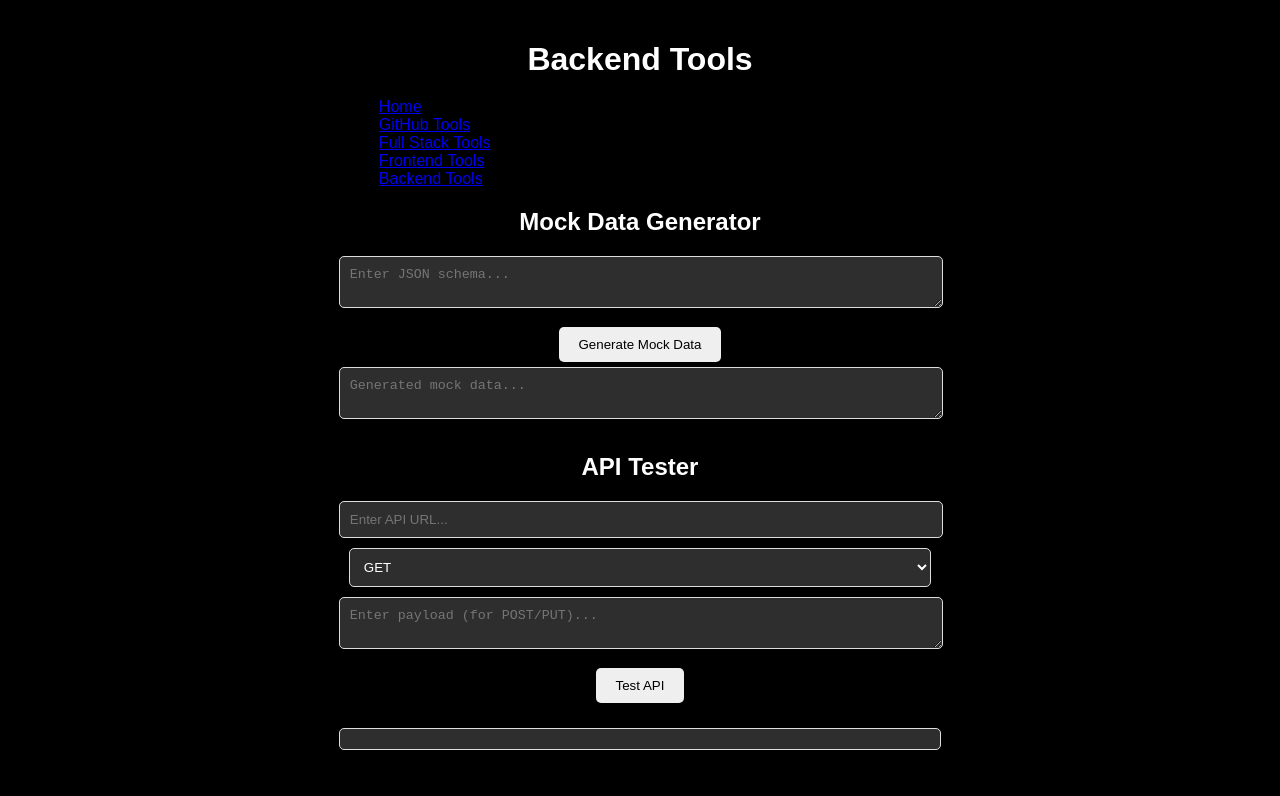
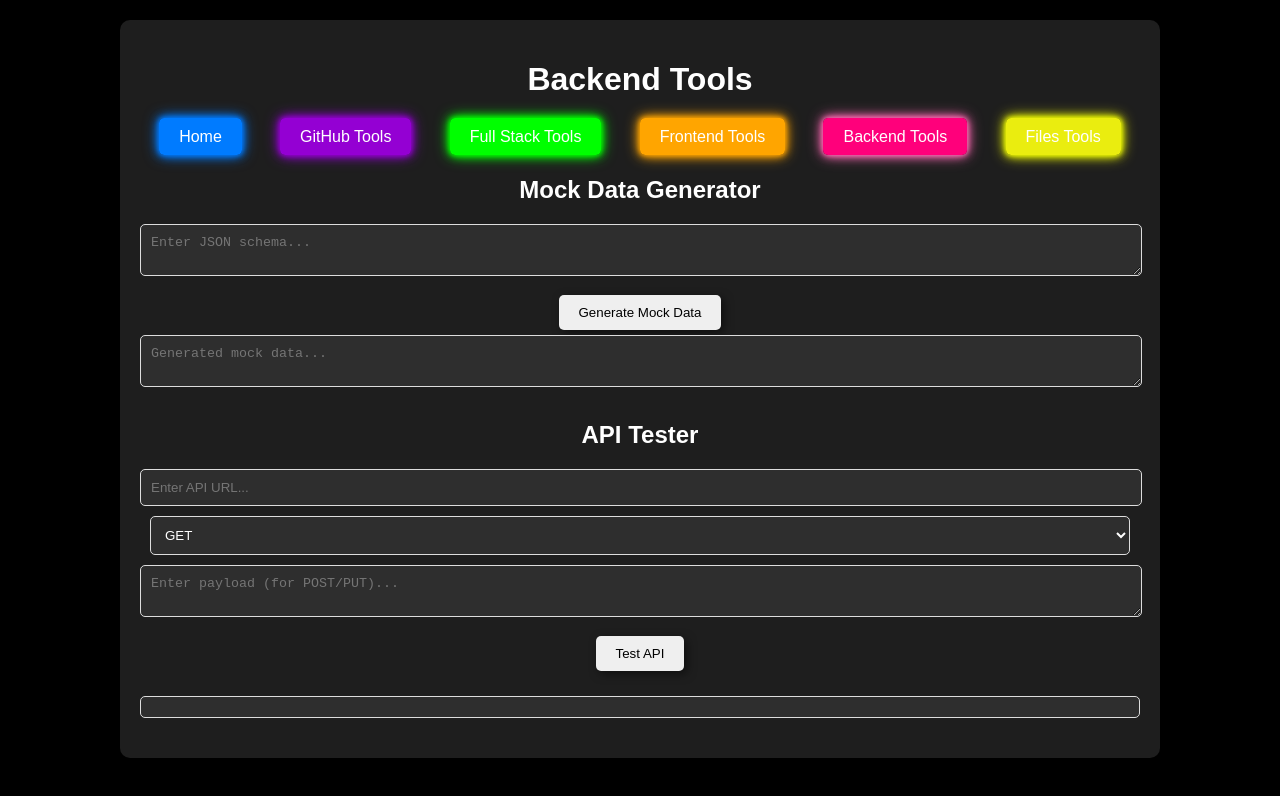
Before and after one commit to WolfSilver0509/ToolBox-dev, a website: page pages/backend.html in a window 1280 px wide. Drawn offline with Linux system fonts and the light colour scheme.

Commit message:
new commit branch chopper

```diff
--- a/package.json
+++ b/package.json
@@ -4,5 +4,8 @@
   },
   "dependencies": {
     "servor": "^4.0.2"
+  },
+  "devDependencies": {
+    "eslint": "^9.7.0"
   }
 }
--- a/pages/backend.html
+++ b/pages/backend.html
@@ -4,18 +4,21 @@
     <meta charset="UTF-8">
     <meta name="viewport" content="width=device-width, initial-scale=1.0">
     <title>Backend Tools - DevToolbox</title>
-    <link rel="stylesheet" href="/styles.css">
+    <link rel="stylesheet" href="../styles/styleHeader.css">
+    <link rel="stylesheet" href="../styles/styleFile.css">
+    <link rel="stylesheet" href="../styles.css">
 </head>
 <body>
     <div class="container">
         <h1>Backend Tools</h1>
         <nav>
             <ul>
-                <li><a href="index.html">Home</a></li>
-                <li><a href="github.html">GitHub Tools</a></li>
-                <li><a href="fullstack.html">Full Stack Tools</a></li>
-                <li><a href="frontend.html">Frontend Tools</a></li>
-                <li><a href="backend.html">Backend Tools</a></li>
+                <li><a href="../index.html" class="neon-button blue">Home</a></li>
+                <li><a href="github.html" class="neon-button violet">GitHub Tools</a></li>
+                <li><a href="fullstack.html" class="neon-button green">Full Stack Tools</a></li>
+                <li><a href="frontend.html" class="neon-button orange">Frontend Tools</a></li>
+                <li><a href="backend.html" class="neon-button rose">Backend Tools</a></li>
+                <li><a href="Files.html" class="neon-button yellow">Files Tools</a></li>
             </ul>
         </nav>
 
--- a/styles.css
+++ b/styles.css
@@ -122,6 +122,11 @@ button:hover {
 .neon-button.orange {
   background-color: #FFA500;
   box-shadow: 0 0 5px #FFA500, 0 0 10px #FFA500, 0 0 15px #FFA500;
+}
+
+.neon-button.seagreen {
+  background-color: #20B2AA;
+  box-shadow: 0 0 5px #20B2AA, 0 0 10px #20B2AA, 0 0 15px #20B2AA;
 } */
 
 #colorDisplay {
```
Also changed, not shown: index.html (+1 -1 lines), pages/Files.html (+6 -5 lines), pages/frontend.html (+9 -6 lines), pages/github.html (+9 -6 lines), 2 other files.
